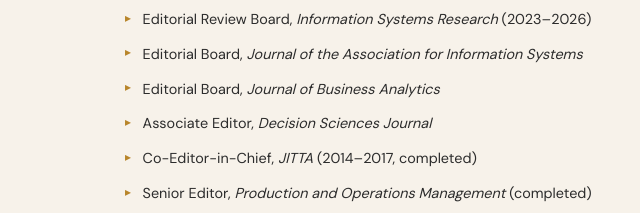
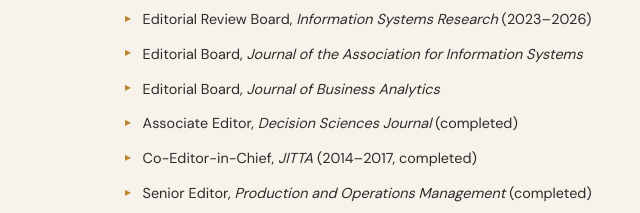
Before and after one commit to TribeMoni/Tribemoni.github.io, a plain HTML site: page index.html in a window 1280 px wide. Shown: the part 9391-9604 px from the top of the page, 15-655 px from the left. Drawn offline with nearby package versions, Linux system fonts and the light colour scheme; a web font is replaced by a local one.

Commit message:
Mark Decision Sciences Journal AE role as completed
Co-Authored-By: Claude Fable 5.2 <noreply@anthropic.com>
Claude-Session: https://claude.ai/code/session_01SHs6Uq5VUPb3BN4Dnu2HQy

```diff
--- a/index.html
+++ b/index.html
@@ -1139,7 +1139,7 @@
             <li>Editorial Review Board, <em>Information Systems Research</em> (2023–2026)</li>
             <li>Editorial Board, <em>Journal of the Association for Information Systems</em></li>
             <li>Editorial Board, <em>Journal of Business Analytics</em></li>
-            <li>Associate Editor, <em>Decision Sciences Journal</em></li>
+            <li>Associate Editor, <em>Decision Sciences Journal</em> (completed)</li>
             <li>Co-Editor-in-Chief, <em>JITTA</em> (2014–2017, completed)</li>
             <li>Senior Editor, <em>Production and Operations Management</em> (completed)</li>
             <li>Associate Editor, <em>Health Systems</em> (2013–2017, completed)</li>
```
